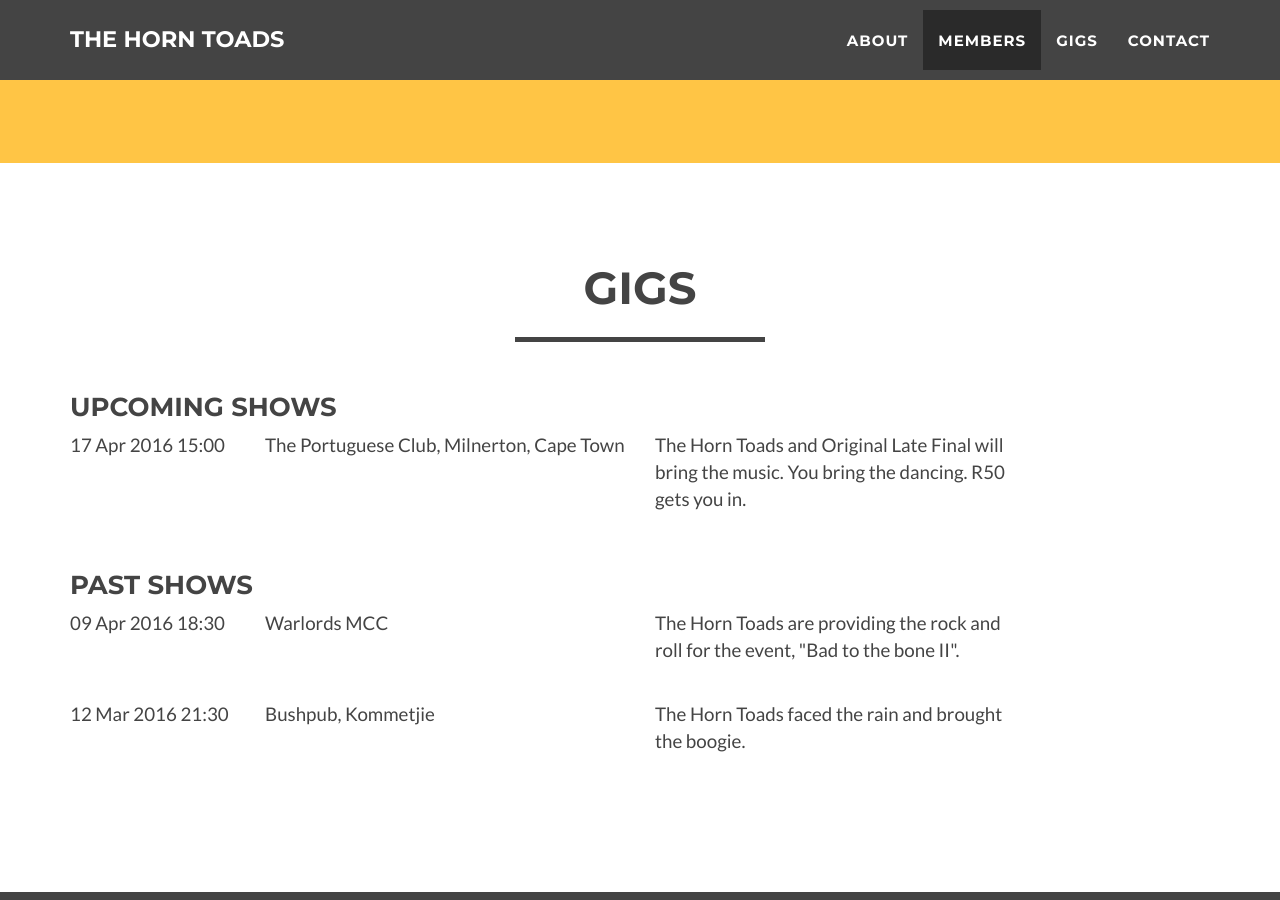
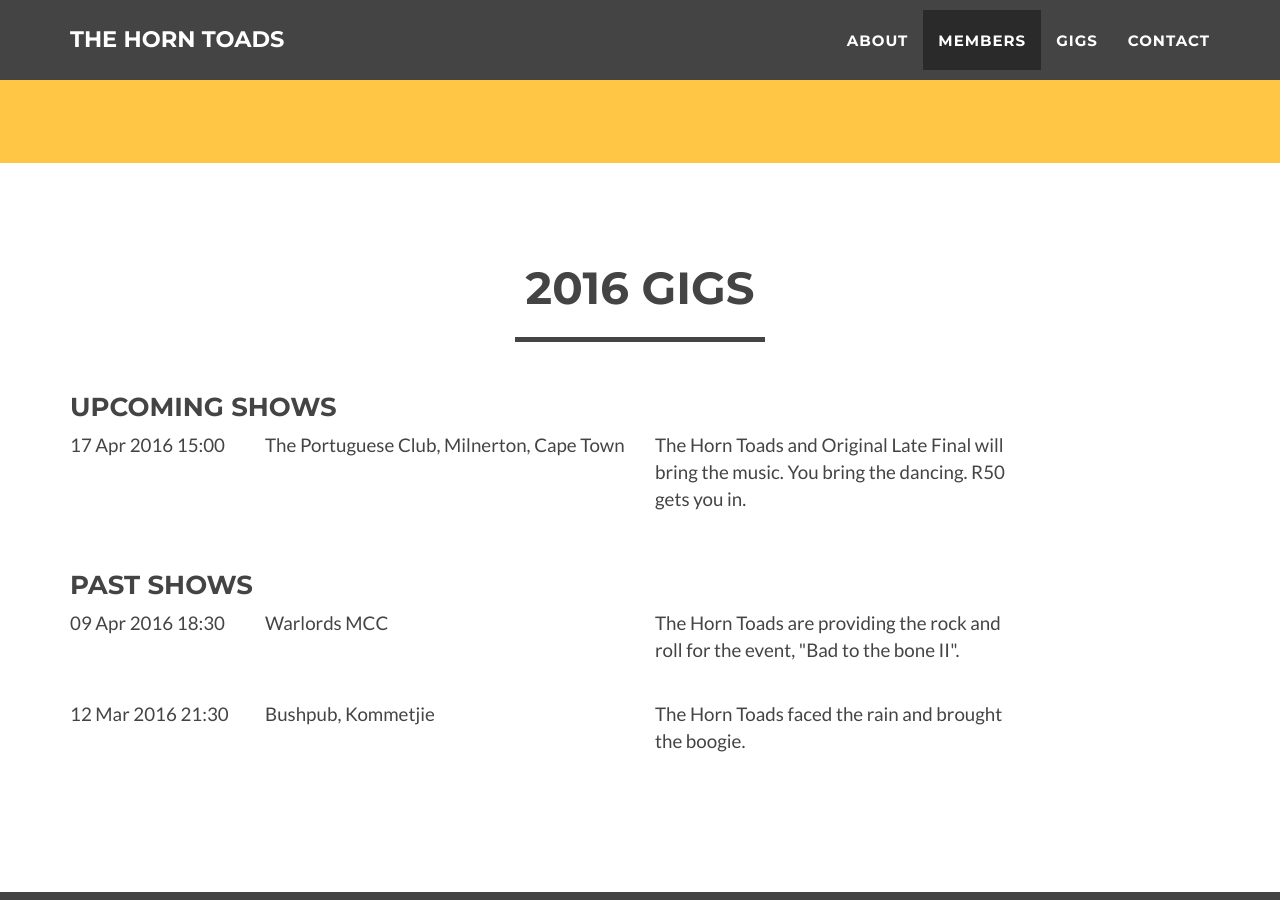
Before and after one commit to ezietsman/horntoads.co.za, a Jekyll site: the page built from index.html, in a window 1280 px wide and 900 px high, scrolled down 1742 px. Built offline with Jekyll 4.4.1, drawn with Linux system fonts in a browser that asks for light colours.

Commit message:
Changed 'Gigs' to '2016 Gigs'

```diff
--- a/_includes/gigs.html
+++ b/_includes/gigs.html
@@ -4,7 +4,7 @@
         <div class="container">
             <div class="row">
                 <div class="col-lg-12 text-center">
-                    <h2>Gigs</h2>
+                    <h2>2016 Gigs</h2>
                     <hr class="star-primary">
                 </div>
             </div>
```
